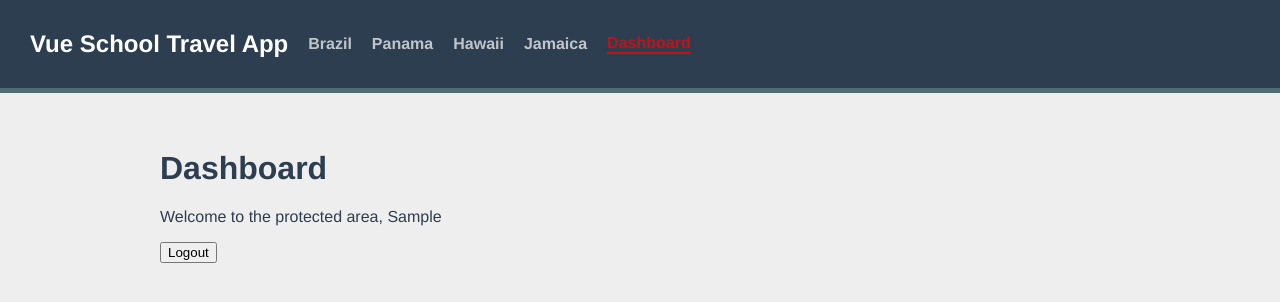
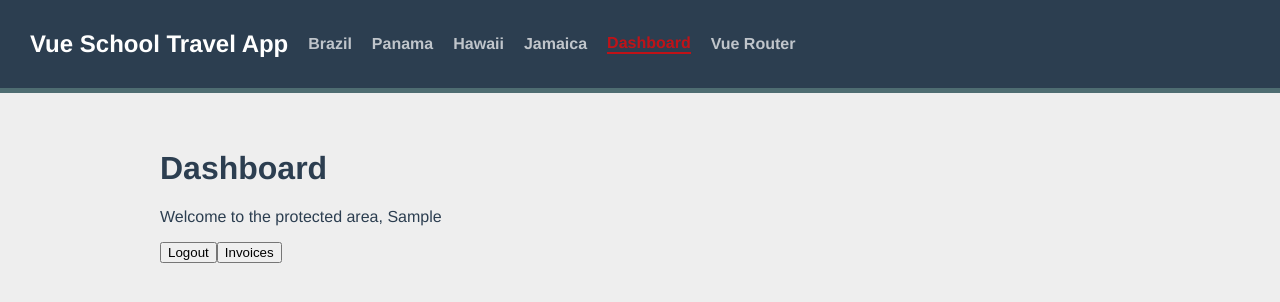
Before and after one commit to VirithHeang12/vue-router, a Vue app: page /login in a window 1280 px wide. Both pictures are taken after typing "Sample", "Sample123" into the empty fields and a click on the button "Login". Shown: the top 302 px of the page. Built offline with nearby package versions, Linux system fonts and the light colour scheme.

Commit message:
add AppLink component; update navigation links and implement invoices view with authentication redirect

```diff
--- /dev/null
+++ b/src/components/AppLink.vue
@@ -0,0 +1,21 @@
+<template>
+    <a v-if="isExternal" target="_blank" :href="to">
+        <slot></slot>
+    </a>
+    <router-link v-else v-bind="props">
+        <slot></slot>
+    </router-link>
+</template>
+
+<script setup>
+import { RouterLink } from 'vue-router';
+import { computed, defineProps } from 'vue';
+
+const props = defineProps({
+    ...RouterLink.props,
+});
+
+const isExternal = computed(() => {
+    return typeof props.to === 'string' && props.to.startsWith('http');
+});
+</script>
--- a/src/components/TheNavigation.vue
+++ b/src/components/TheNavigation.vue
@@ -1,17 +1,14 @@
 <template>
     <div id="nav">
-        <router-link id="logo" to="/">Vue School Travel App</router-link>
-        <router-link
-            v-for="destination in destinations"
-            :to="{
-                name: 'destination.show',
-                params: { destination: destination.id, slug: destination.slug },
-            }"
-            :key="destination.id"
-        >
+        <AppLink id="logo" to="/">Vue School Travel App</AppLink>
+        <AppLink v-for="destination in destinations" :to="{
+            name: 'destination.show',
+            params: { destination: destination.id, slug: destination.slug },
+        }" :key="destination.id">
             {{ destination.name }}
-        </router-link>
-        <router-link :to="{ name: 'protected' }">Dashboard</router-link>
+        </AppLink>
+        <AppLink :to="{ name: 'protected' }">Dashboard</AppLink>
+        <AppLink to="https://router.vuejs.org">Vue Router</AppLink>
     </div>
 </template>
 
--- a/src/main.js
+++ b/src/main.js
@@ -1,9 +1,10 @@
 import { createApp } from 'vue'
 import App from './App.vue'
 import router from './router'
+import AppLink from './components/AppLink.vue'
 
 const app = createApp(App)
 
 app.use(router)
-
+app.component('AppLink', AppLink)
 app.mount('#app')
--- a/src/router/index.js
+++ b/src/router/index.js
@@ -22,6 +22,14 @@ const router = createRouter({
         path: '/protected',
         name: 'protected',
         component: () => import('../views/ProtectedView.vue'),
+        meta: {
+            requiresAuth: true,
+        },
+    },
+    {
+        path: '/invoices',
+        name: 'invoices',
+        component: () => import('../views/InvoicesView.vue'),
         meta: {
             requiresAuth: true,
         },
@@ -75,7 +83,7 @@ const router = createRouter({
 
 router.beforeEach((to, from, next) => {
     if (to.meta.requiresAuth && !window.user) {
-        next({ name: 'login' })
+        next({ name: 'login', query: { redirect: to.fullPath } })
     } else {
         next()
     }
--- /dev/null
+++ b/src/views/InvoicesView.vue
@@ -0,0 +1,18 @@
+<template>
+    <div>
+        <h1>Invoices</h1>
+    </div>
+</template>
+
+<script setup>
+import { onBeforeRouteLeave } from 'vue-router';
+
+onBeforeRouteLeave((to, from, next) => {
+    if (confirm('Are you sure you want to leave?')) {
+        next();
+    } else {
+        next(false);
+    }
+});
+
+</script>
--- a/src/views/LoginView.vue
+++ b/src/views/LoginView.vue
@@ -5,12 +5,7 @@
             <label for="username">Username</label>
             <input type="text" id="username" v-model="username" class="input" />
             <label for="password">Password</label>
-            <input
-                type="password"
-                id="password"
-                v-model="password"
-                class="input"
-            />
+            <input type="password" id="password" v-model="password" class="input" />
             <button type="submit">Login</button>
         </form>
     </div>
@@ -18,17 +13,19 @@
 
 <script setup>
 import { ref } from "vue";
-import { useRouter } from "vue-router";
+import { useRoute, useRouter } from "vue-router";
 
 const router = useRouter();
+const route = useRoute();
+
 const username = ref("");
 const password = ref("");
 
 const login = () => {
     window.user = username.value;
-    router.push({ name: "protected" });
+    const redirectPath = route.query.redirect || "/protected";
+    router.push({ path: redirectPath });
 };
 </script>
 
-<style scoped>
-</style>
+<style scoped></style>
--- a/src/views/ProtectedView.vue
+++ b/src/views/ProtectedView.vue
@@ -5,6 +5,9 @@
             <p>Welcome to the protected area, {{ user }}</p>
         </div>
         <button @click="logout">Logout</button>
+        <router-link :to="{ name: 'invoices' }">
+            <button>Invoices</button>
+        </router-link>
     </div>
 </template>
 
```
